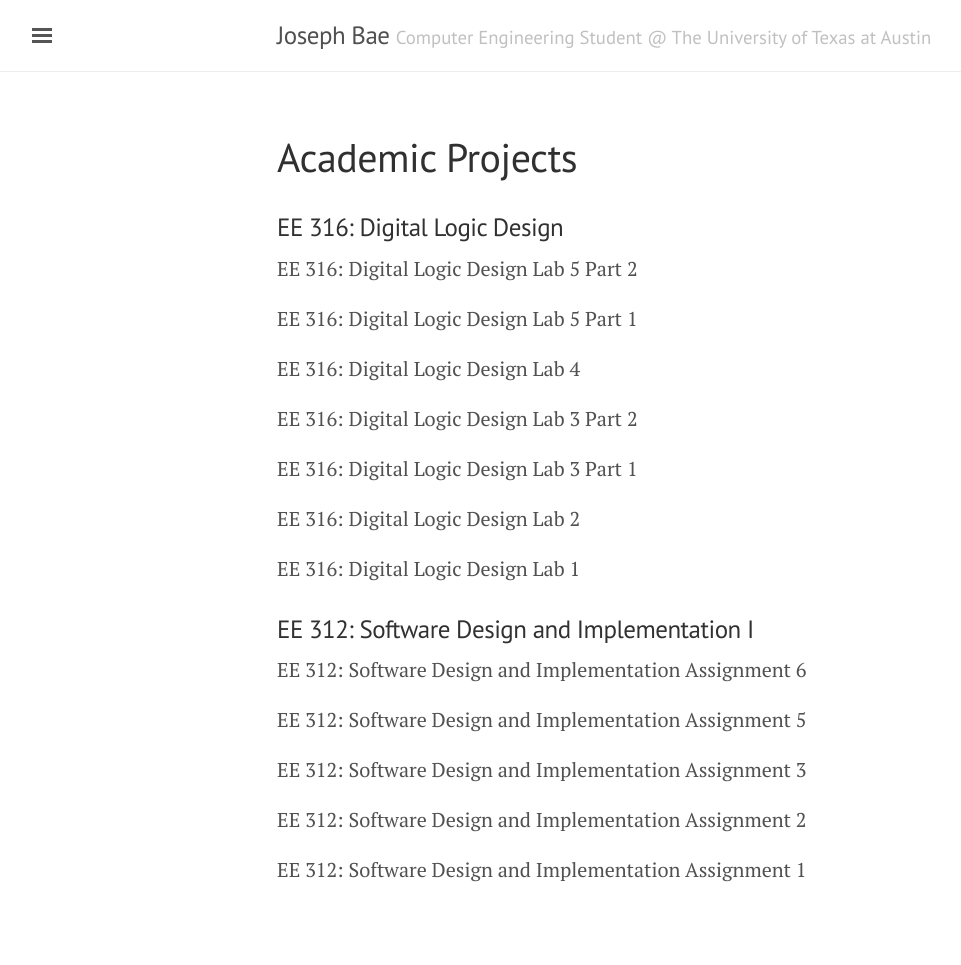
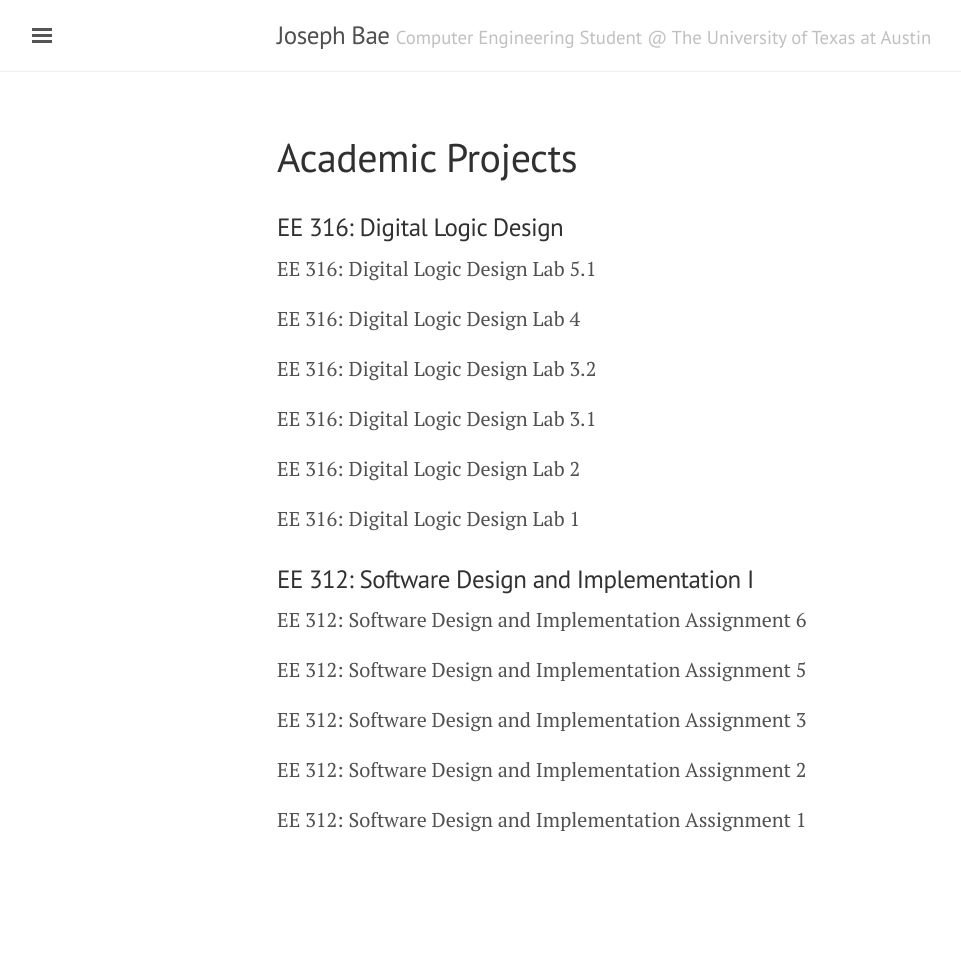
Before and after one commit to josephbae96/josephbae96.github.io, a Jekyll site: the page built from academic_projects.md, in a window 1280 px wide. Shown: the whole page, without its empty margins (3-964 px from the left). Built offline with Jekyll 4.4.1, drawn with Linux system fonts in a browser that asks for light colours; after the commit the page ends 915 px from its top, so only the background shows below that.

Commit message:
Revert "wtf"
This reverts commit eeabe651cf1d804936feca5b78fee2c8935c8587.

```diff
--- a/academic_projects.md
+++ b/academic_projects.md
@@ -5,15 +5,13 @@
 
 ### EE 316: Digital Logic Design
 
-EE 316: Digital Logic Design Lab 5 Part 2
-
-EE 316: Digital Logic Design Lab 5 Part 1
+EE 316: Digital Logic Design Lab 5.1
 
 EE 316: Digital Logic Design Lab 4
 
-EE 316: Digital Logic Design Lab 3 Part 2
+EE 316: Digital Logic Design Lab 3.2
 
-EE 316: Digital Logic Design Lab 3 Part 1
+EE 316: Digital Logic Design Lab 3.1
 
 EE 316: Digital Logic Design Lab 2
 
```
